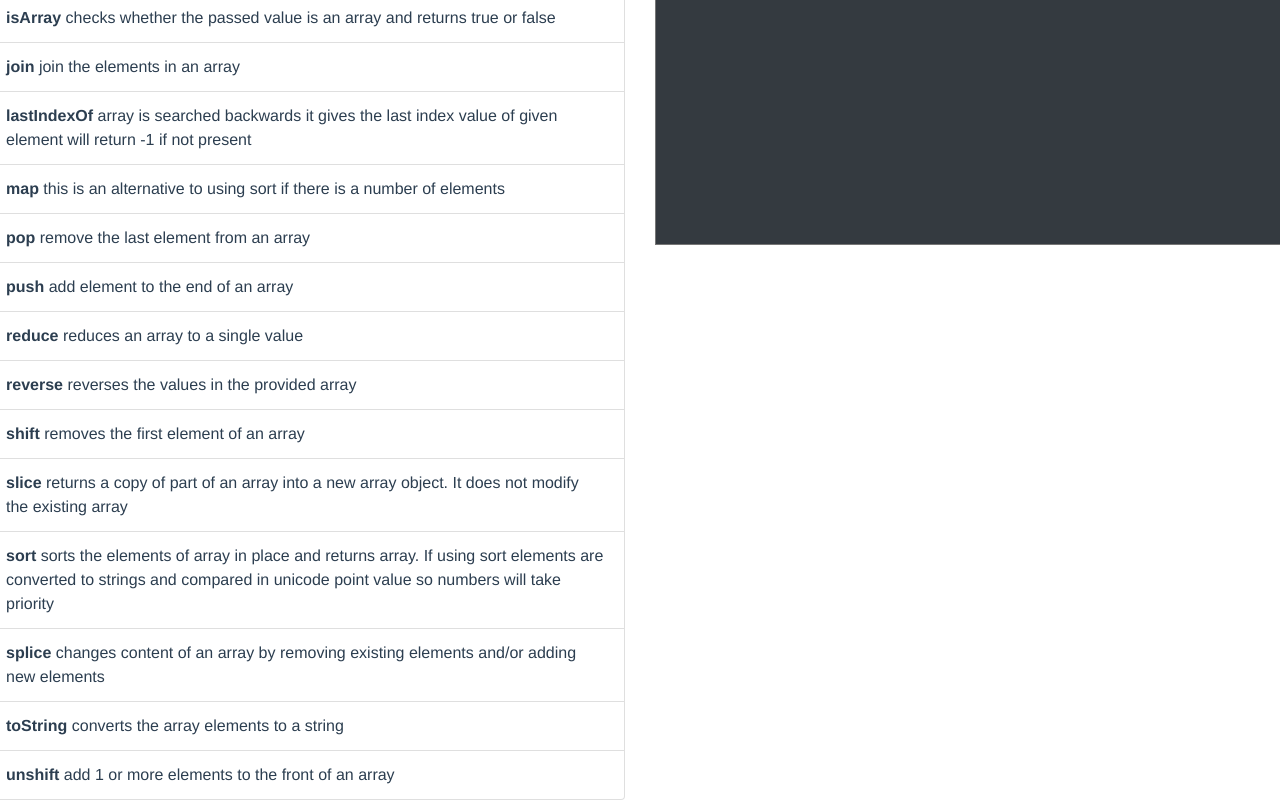
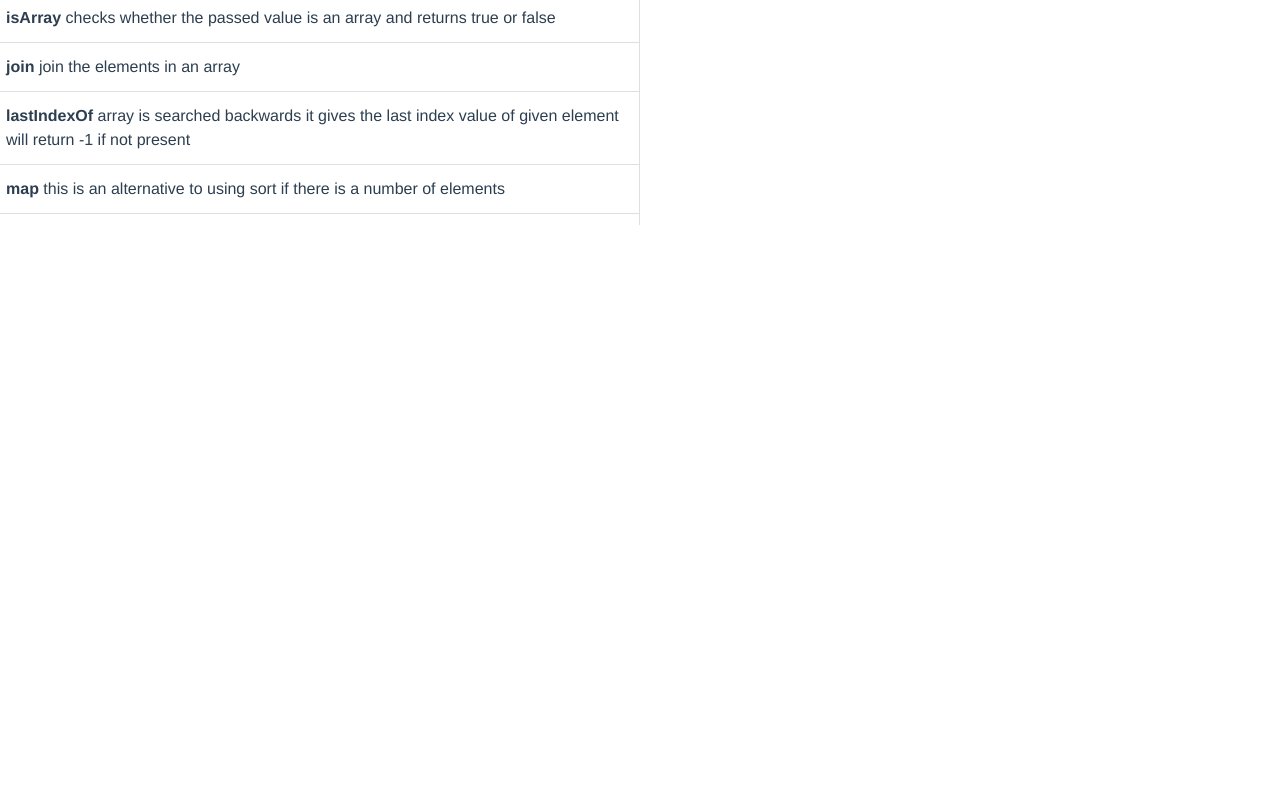
Before and after one commit to cguttweb/array-helper-v1, a Vue app: page / in a window 1280 px wide. Shown: the part 941-1741 px from the top of the page. After the commit the page ends 1166 px from the top, so only its background shows below. Built offline with nearby package versions, Linux system fonts and the light colour scheme.

Commit message:
adding methods

```diff
--- a/src/components/methods.vue
+++ b/src/components/methods.vue
@@ -27,7 +27,7 @@
         <button class="btn btn-success" type="button" @click="addMethod()">Add Method</button><br>
       </form>
     </div>
-    <div class="col-6">
+    <div class="col-6" style="height:720px;overflow:scroll;padding-right:0;">
       <ul class="list-group">
         <li @click="getExample(method)"
           class="list-group-item text-left"
@@ -41,7 +41,9 @@
       </ul>
     </div>
     <div class="col-6">
-      <textarea class="bg-dark col pt-3 text-white" name="exampleBox" id="exampleBox" rows="30" v-model="example"></textarea>
+      <textarea class="bg-dark col pt-3 text-white" name="exampleBox" id="exampleBox" rows="10" v-model="example">
+      </textarea>
+      <button type="button" @click="runCode">Run Code</button>
     </div>
   </div>
 </template>
@@ -76,13 +78,14 @@ export default {
           method:
             'tests whether all elements in array pass the test given by function provided. This returns true for any condition on an empty array.',
           methodExample:
-            'let array1 = [1, 30, 39, 29, 10, 13];\r\rfunction checkNumbers(number){ \rreturn number > 20; \r\r}\r\rnumArray.every(checkNumbers) //output: false as not all numbers are above 20\r\r//Note: this will return true for any empty array'
+            'let array1 = [1, 30, 39, 29, 10, 13];\r\rfunction checkNumbers(number){\r  return number > 20;\r}\r\rnumArray.every(checkNumbers)\r //output: false as not all numbers are above 20\r//Note: this will return true for any empty array'
         },
         {
           name: 'filter',
           method:
             'creates a new array with all elements that pass the test given in the provided function',
-          methodExample: ''
+          methodExample:
+            'let fruits = ["orange", "strawberry", "blueberry", "banana", "apple"]\rfruits.filter(function(fruit){ return fruit.length < 6 });\r// output: ["apple"]'
         },
         {
           name: 'find',
@@ -95,7 +98,7 @@ export default {
           method:
             'similar to a for loop this will execute the provided function for each element in the array',
           methodExample:
-            'let cities = ["London", "Liverpool", "New York", "Boston", "Toronto"]\r\rcities.forEach(function(el){\rconsole.log(el)\r})\r\rLondon\rLiverpool\rNew York\rBoston\rToronto'
+            'let cities = ["London", "Liverpool", "New York", "Boston"]\r\rcities.forEach(function(el){\rconsole.log(el)\r})\r//output: \rLondon\rLiverpool\rNew York\rBoston'
         },
         {
           name: 'includes',
@@ -108,13 +111,13 @@ export default {
           name: 'indexOf',
           method: 'gives an index value of given element.',
           methodExample:
-            'let teams = ["Liverpool", "Man City", "Tottenham Hotspur", "Arsenal"]\r\rteams.indexOf("Arsenal")\r\routput:3'
+            'let teams = ["Liverpool", "Man City", "Tottenham Hotspur", "Arsenal"]\r\rteams.indexOf("Arsenal")\r\r// output: 3'
         },
         {
           name: 'isArray',
           method: 'checks whether the passed value is an array and returns true or false',
           methodExample:
-            'Array.isArray("hello")\r\r//outputs: false\r\rArray.isArray([1, 2, 3])\r\r//output: true'
+            'Array.isArray("hello")\r\r//outputs: false as hello is a string\r\rArray.isArray([1, 2, 3])\r\r//output: true'
         },
         {
           name: 'join',
@@ -132,7 +135,7 @@ export default {
           name: 'map',
           method: 'this is an alternative to using sort if there is a number of elements',
           methodExample:
-            'const numbers = [2, 34, 76, 218]\r\rconst doubledNum = numbers.map((num) => {return num * 2;});\r\r// output: [4, 68, 152, 436]\r\rlet cities = ["London", "New York", "Boston", "Toronto"]\r\rconst cities2 = cities.map(function(city){\rcity.length > 6;\r})\r\routput: ["false","true","false","true"]'
+            'const numbers = [2, 34, 76, 218]\r\rconst doubledNum = numbers.map(function(num) {\r return num * 2;\r});\r\r// output: [4, 68, 152, 436]\r\rlet cities = ["London", "New York", "Boston", "Toronto"]\r\rconst cities2 = cities.map(function(city){\r return city.length > 6;\r})\r\routput: ["false","true","false","true"]'
         },
         {
           name: 'pop',
@@ -173,9 +176,9 @@ export default {
         },
         {
           name: 'sort',
-          method:
-            'sorts the elements of array in place and returns array. If using sort elements are converted to strings and compared in unicode point value so numbers will take priority',
-          methodExample: ''
+          method: 'sorts the elements of array in place and returns array.',
+          methodExample:
+            'let numbers = [24, 512, 76, 123]\rnumbers.sort()\r//output: [123, 24, 512, 76]\rlet months = ["Feb", "March", "April", "July"]\r//output: ["April", "Feb", "July", "March"]'
         },
         {
           name: 'splice',
@@ -210,7 +213,8 @@ export default {
     },
     getExample(method) {
       this.example = method.methodExample;
-    }
+    },
+    runCode() {}
   },
   computed: {
     filteredArray() {
@@ -226,7 +230,4 @@ export default {
 
 <style lang="scss">
 $vuegreen: #41b883;
-#example-box {
-  color: $vuegreen;
-}
 </style>
```
